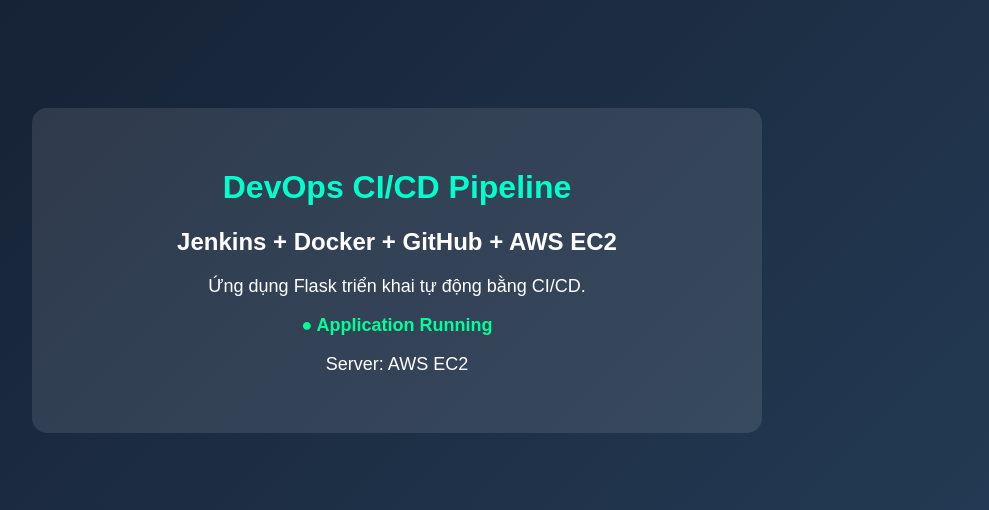
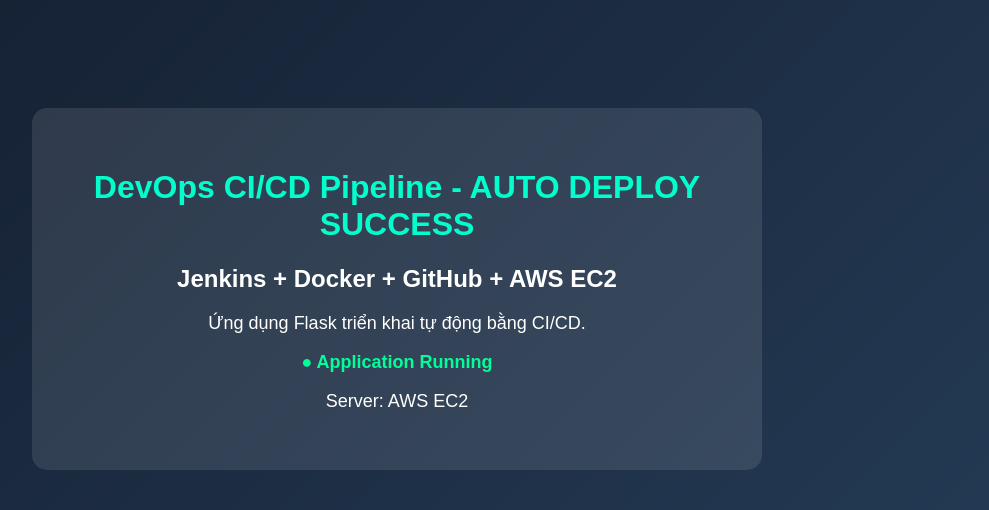
Before and after one commit to khanh-103973/DevOps-CICD, a Flask app: page / in a window 1280 px wide. Shown: the top 510 px of the page, without its empty margins (243-1232 px from the left). Run offline with Flask 3, Linux system fonts and the light colour scheme.

Commit message:
Test automatic CI CD deployment

```diff
--- a/templates/index.html
+++ b/templates/index.html
@@ -39,7 +39,7 @@
 
 <body>
     <div class="container">
-        <h1>DevOps CI/CD Pipeline</h1>
+        <h1>DevOps CI/CD Pipeline - AUTO DEPLOY SUCCESS</h1>
 
         <h2>Jenkins + Docker + GitHub + AWS EC2</h2>
 
```
